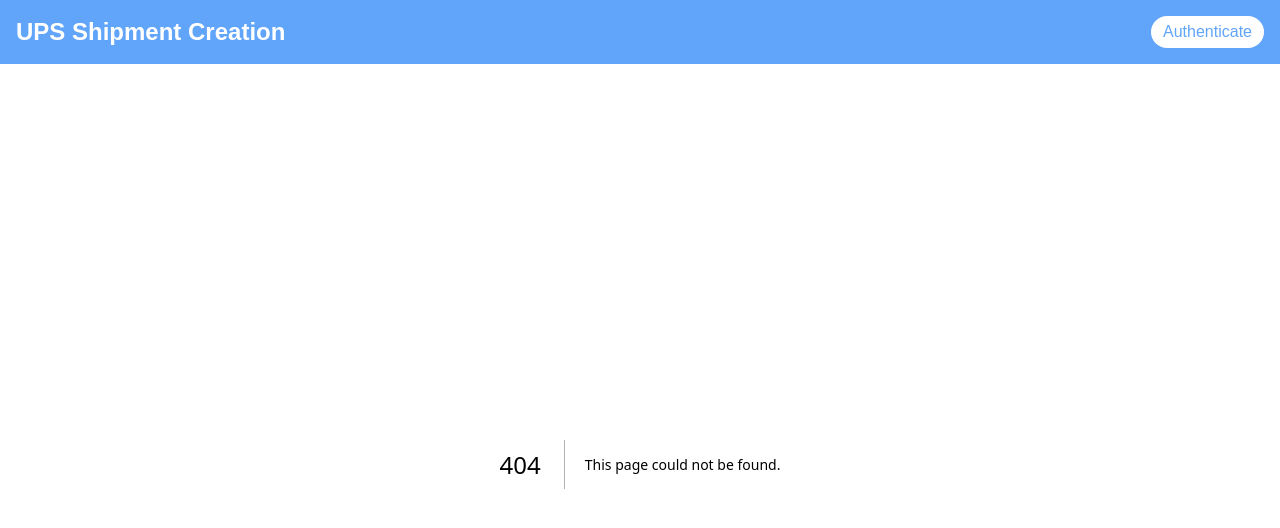
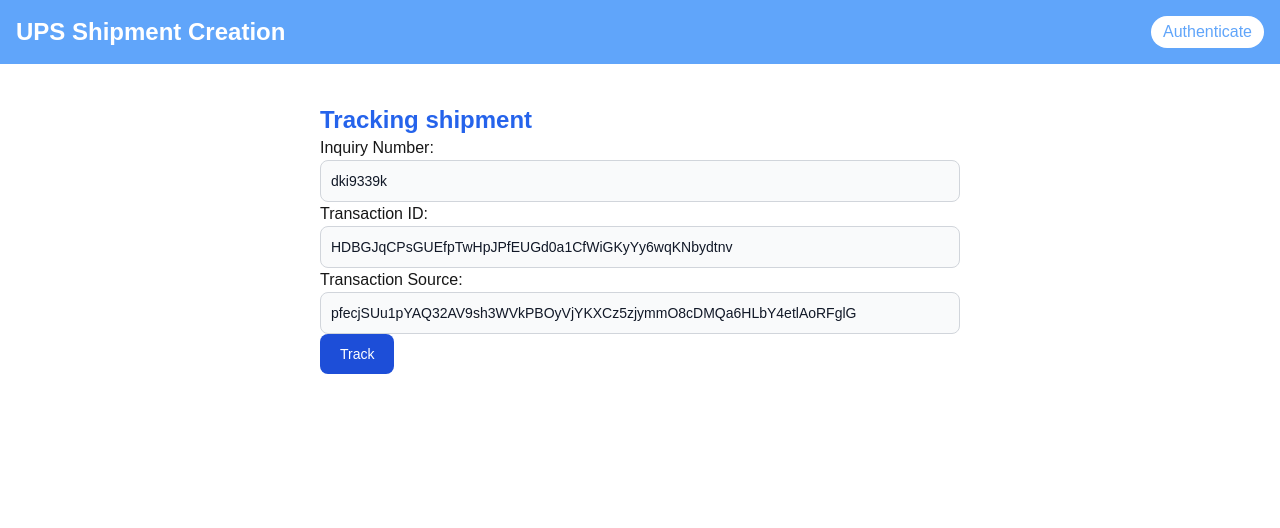
Before and after one commit to Wamiq7/ups-shipment-creation-app, a Next.js app: page /tracking in a window 1280 px wide. Before the commit this address had no page. Shown: the top 528 px of the page. Built offline with nearby package versions, Linux system fonts and the light colour scheme.

Commit message:
tracking api integration

```diff
--- a/src/app/api/tracking/route.ts
+++ b/src/app/api/tracking/route.ts
@@ -3,9 +3,9 @@ import { NextRequest, NextResponse } from "next/server";
 export async function POST(req: NextRequest) {
   // Extract shipment details from the request body
   const {
-    inquiryNumber = "dki9339k",
-    transId = "HDBGJqCPsGUEfpTwHpJPfEUGd0a1CfWiGKyYy6wqKNbydtnv",
-    transactionSrc = "pfecjSUu1pYAQ32AV9sh3WVkPBOyVjYKXCz5zjymmO8cDMQa6HLbY4etlAoRFglG",
+    inquiryNumber,
+    transId,
+    transactionSrc,
     locale = "en_US",
     returnSignature = "false",
     returnMilestones = "false",
@@ -33,7 +33,7 @@ export async function POST(req: NextRequest) {
     );
   }
   const version = "v1";
-  const token=req.cookies.get("access_token")?.value;
+  const token = req.cookies.get("access_token")?.value;
 
   const apiUrl = `${process.env.BASE_URL}/api/track/${version}/details/${inquiryNumber}?locale=${locale}&returnSignature=${returnSignature}&returnMilestones=${returnMilestones}&returnPOD=${returnPOD}`;
 
--- /dev/null
+++ b/src/app/tracking/page.tsx
@@ -0,0 +1,81 @@
+"use client";
+
+import React, { useState } from "react";
+
+export default function Tracking() {
+  const [inquiryNumber, setInquiryNumber] = useState("dki9339k");
+  const [transId, setTransId] = useState(
+    "HDBGJqCPsGUEfpTwHpJPfEUGd0a1CfWiGKyYy6wqKNbydtnv"
+  );
+  const [transactionSrc, setTransactionSrc] = useState(
+    "pfecjSUu1pYAQ32AV9sh3WVkPBOyVjYKXCz5zjymmO8cDMQa6HLbY4etlAoRFglG"
+  );
+  const [response, setResponse] = useState(null);
+
+  const handleSubmit = async (e: React.FormEvent) => {
+    e.preventDefault();
+
+    try {
+      const res = await fetch("/api/tracking", {
+        method: "POST",
+        headers: { "Content-Type": "application/json" },
+        body: JSON.stringify({ inquiryNumber, transId, transactionSrc }),
+      });
+
+      const data = await res.json();
+      setResponse(data);
+    } catch (error) {
+      console.error("Error submitting form:", error);
+    }
+  };
+
+  return (
+    <div className="max-w-screen-sm mx-auto flex flex-col gap-4 mt-10">
+      <form onSubmit={handleSubmit}>
+        <h2 className="text-2xl font-semibold text-blue-600">
+          Tracking shipment
+        </h2>
+        <div>
+          <label>Inquiry Number:</label>
+          <input
+            type="text"
+            value={inquiryNumber}
+            onChange={(e) => setInquiryNumber(e.target.value)}
+            className="bg-gray-50 border border-gray-300 text-gray-900 text-sm rounded-lg block w-full p-2.5"
+          />
+        </div>
+        <div>
+          <label>Transaction ID:</label>
+          <input
+            type="text"
+            value={transId}
+            onChange={(e) => setTransId(e.target.value)}
+            className="bg-gray-50 border border-gray-300 text-gray-900 text-sm rounded-lg block w-full p-2.5"
+          />
+        </div>
+        <div>
+          <label>Transaction Source:</label>
+          <input
+            type="text"
+            value={transactionSrc}
+            onChange={(e) => setTransactionSrc(e.target.value)}
+            className="bg-gray-50 border border-gray-300 text-gray-900 text-sm rounded-lg block w-full p-2.5"
+          />
+        </div>
+        <button
+          className="text-white bg-blue-700 hover:bg-blue-800 focus:ring-4 focus:ring-blue-300 font-medium rounded-lg text-sm px-5 py-2.5 focus:outline-none"
+          type="submit"
+        >
+          Track
+        </button>
+      </form>
+
+      {response && (
+        <div>
+          <h3>Response:</h3>
+          <pre>{JSON.stringify(response, null, 2)}</pre>
+        </div>
+      )}
+    </div>
+  );
+}
--- a/src/components/Navbar.tsx
+++ b/src/components/Navbar.tsx
@@ -82,13 +82,20 @@ export default function Navbar() {
                 Authenticate
               </button>
             ) : (
-              <li>
+              <li className="flex gap-6 items-center">
                 <Link
                   href={"/"}
                   className="block py-2 px-3 text-white rounded md:p-0"
                   aria-current="page"
                 >
                   Shipping
+                </Link>
+                <Link
+                  href={"/tracking"}
+                  className="block py-2 px-3 text-white rounded md:p-0"
+                  aria-current="page"
+                >
+                  Tracking
                 </Link>
               </li>
             )}
```
